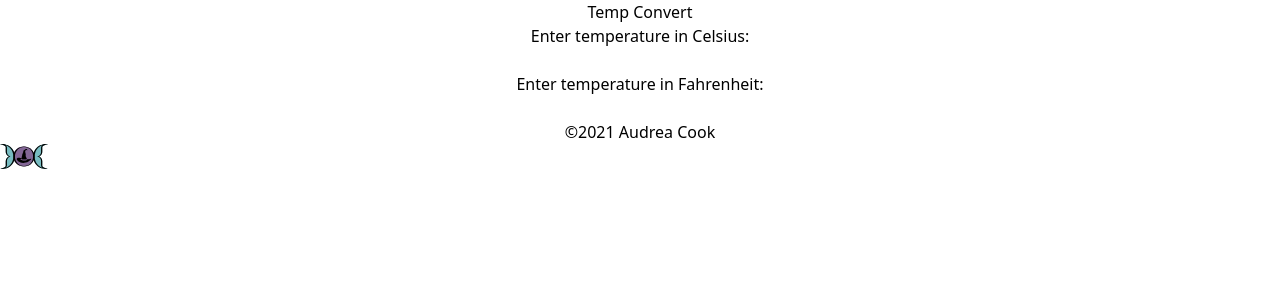
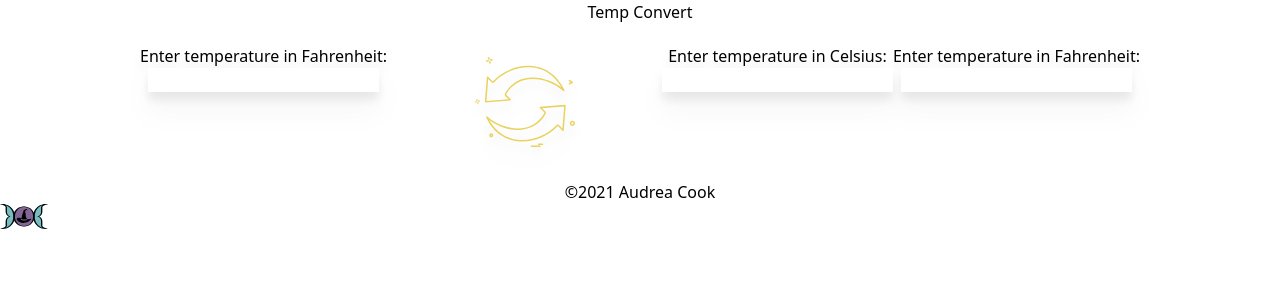
Before and after one commit to AudTheCodeWitch/temp-convert, a React (Create React App) app: page / in a window 1280 px wide. Shown: the top 300 px of the page. Built offline with nearby package versions, Linux system fonts and the light colour scheme.

Commit message:
Add conversion image

```diff
--- a/src/components/Calculator.js
+++ b/src/components/Calculator.js
@@ -1,5 +1,6 @@
 import React, {Component} from 'react';
 import TempInput from "./TempInput";
+import Convert from "../assets/convert.svg";
 
 function toCelsius(fahrenheit) {
   return (fahrenheit - 32) * 5 / 9;
@@ -42,7 +43,9 @@ class Calculator extends Component {
     const f = scale === 'c' ? convert(temp, toFahrenheit) : temp;
 
     return (
-      <div>
+      <div className={'w-4/5 my-2 rounded mx-auto p-3 bg-secondary md:flex md:flex-row filter drop-shadow-xl'}>
+        <TempInput scale="f" temp={f} onChange={this.handleFahrenheitChange} />
+        <img src={Convert} alt="convert temperature" className={'mx-auto my-2 transform rotate-90 md:rotate-0'} />
         <TempInput scale="c" temp={c} onChange={this.handleCelsiusChange} />
         <TempInput scale="f" temp={f} onChange={this.handleFahrenheitChange} />
       </div>
```
Also changed, not shown: src/assets/convert.svg (added).
